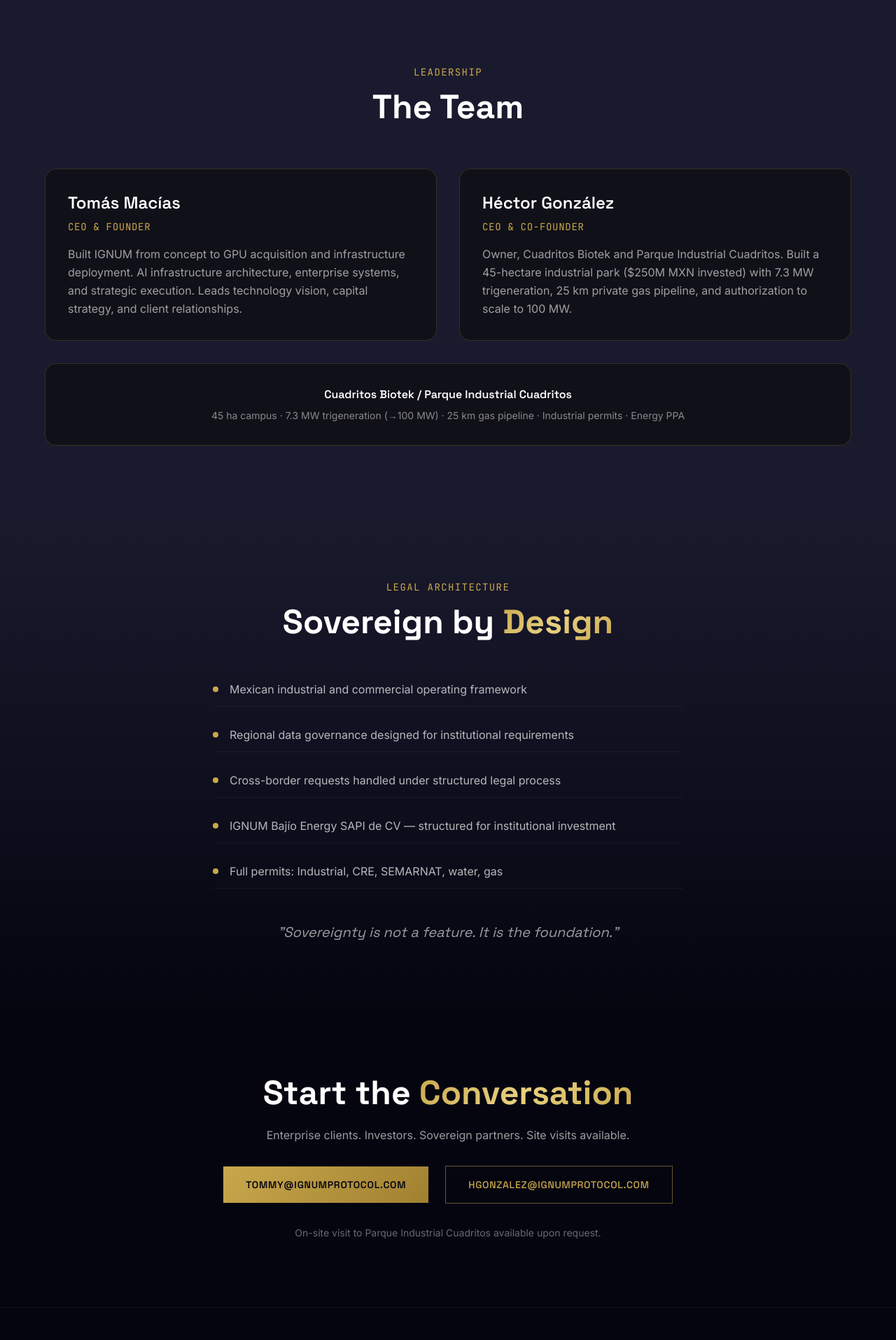
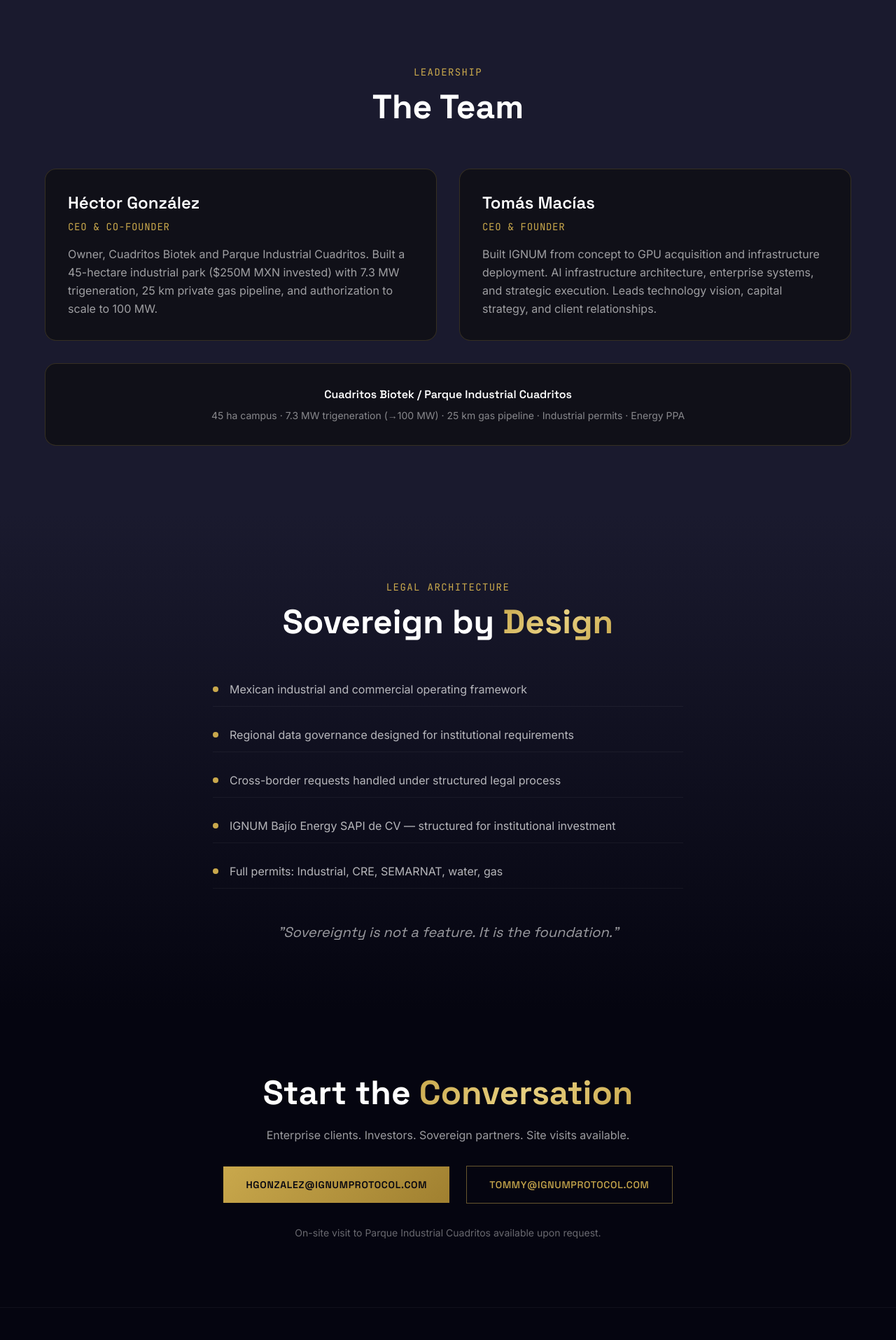
Before and after one commit to Tommy3808/ignum-website, a React (Vite) app: page /investors in a window 1280 px wide. Shown: the part 4511-6426 px from the top of the page at 70% size. Built offline with nearby package versions, Linux system fonts and the light colour scheme.

Commit message:
fix: Héctor primero en team + contacto para fase 1

```diff
--- a/src/pages/Investors.tsx
+++ b/src/pages/Investors.tsx
@@ -425,22 +425,22 @@
 
             <div className="grid grid-cols-1 lg:grid-cols-2 gap-8">
               <div className="glass-card rounded-2xl p-8 border-gold/20">
+                <h3 className="font-display font-semibold text-2xl text-white mb-2">Héctor González</h3>
+                <p className="font-mono text-gold text-sm uppercase tracking-wider mb-4">CEO & Co-Founder</p>
+                <p className="text-white/60 leading-relaxed">
+                  Owner, Cuadritos Biotek and Parque Industrial Cuadritos. Built a 45-hectare
+                  industrial park ($250M MXN invested) with 7.3 MW trigeneration, 25 km private
+                  gas pipeline, and authorization to scale to 100 MW.
+                </p>
+              </div>
+
+              <div className="glass-card rounded-2xl p-8 border-gold/20">
                 <h3 className="font-display font-semibold text-2xl text-white mb-2">Tomás Macías</h3>
                 <p className="font-mono text-gold text-sm uppercase tracking-wider mb-4">CEO & Founder</p>
                 <p className="text-white/60 leading-relaxed">
                   Built IGNUM from concept to GPU acquisition and infrastructure deployment.
                   AI infrastructure architecture, enterprise systems, and strategic execution.
                   Leads technology vision, capital strategy, and client relationships.
-                </p>
-              </div>
-
-              <div className="glass-card rounded-2xl p-8 border-gold/20">
-                <h3 className="font-display font-semibold text-2xl text-white mb-2">Héctor González</h3>
-                <p className="font-mono text-gold text-sm uppercase tracking-wider mb-4">CEO & Co-Founder</p>
-                <p className="text-white/60 leading-relaxed">
-                  Owner, Cuadritos Biotek and Parque Industrial Cuadritos. Built a 45-hectare
-                  industrial park ($250M MXN invested) with 7.3 MW trigeneration, 25 km private
-                  gas pipeline, and authorization to scale to 100 MW.
                 </p>
               </div>
             </div>
@@ -500,11 +500,11 @@
             </p>
 
             <div className="flex flex-col sm:flex-row items-center justify-center gap-6">
-              <a href="mailto:tommy@ignumprotocol.com" className="btn-gold">
+              <a href="mailto:hgonzalez@ignumprotocol.com" className="btn-gold">
+                hgonzalez@ignumprotocol.com
+              </a>
+              <a href="mailto:tommy@ignumprotocol.com" className="btn-outline">
                 tommy@ignumprotocol.com
-              </a>
-              <a href="mailto:hgonzalez@ignumprotocol.com" className="btn-outline">
-                hgonzalez@ignumprotocol.com
               </a>
             </div>
 
```
